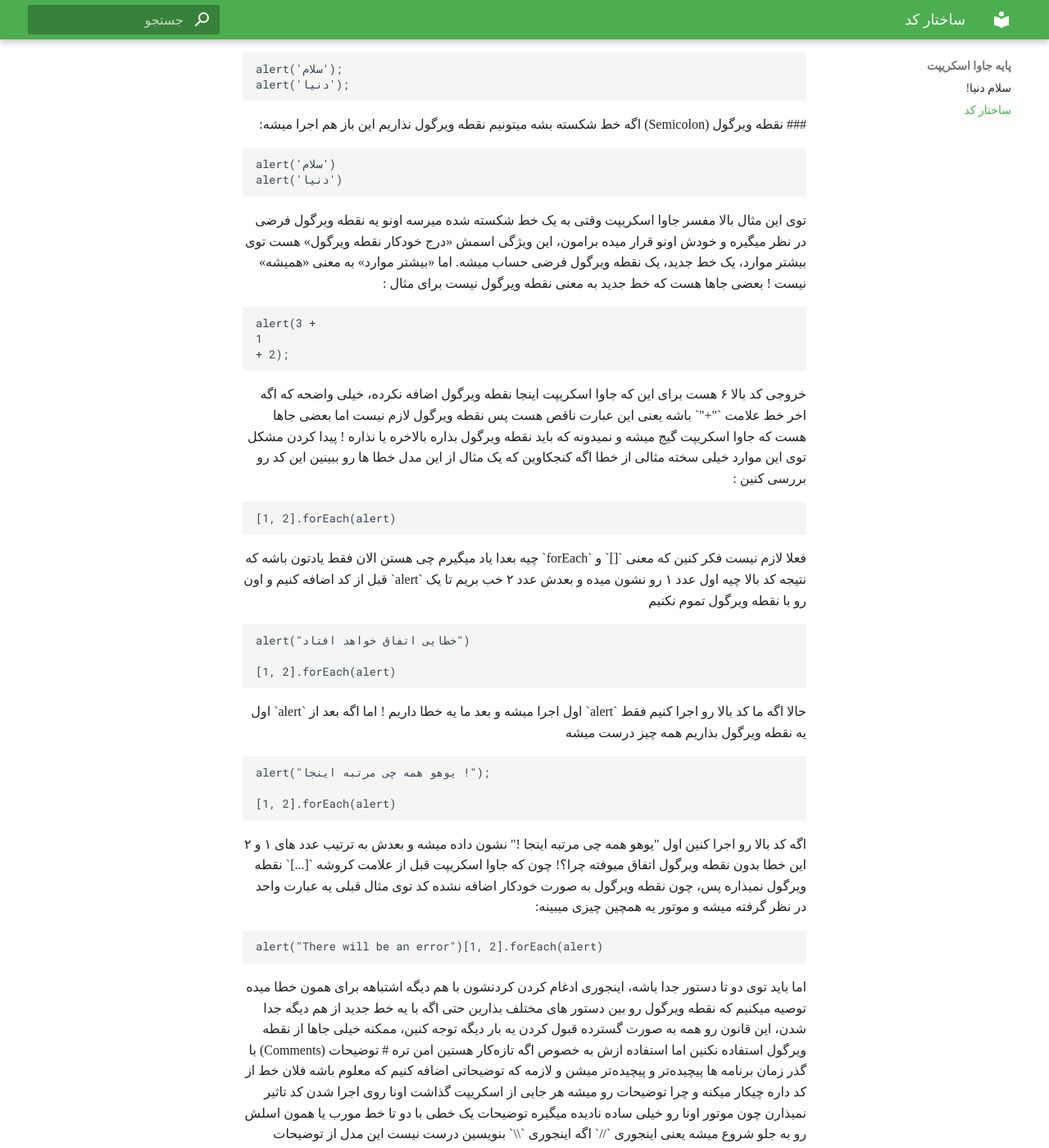
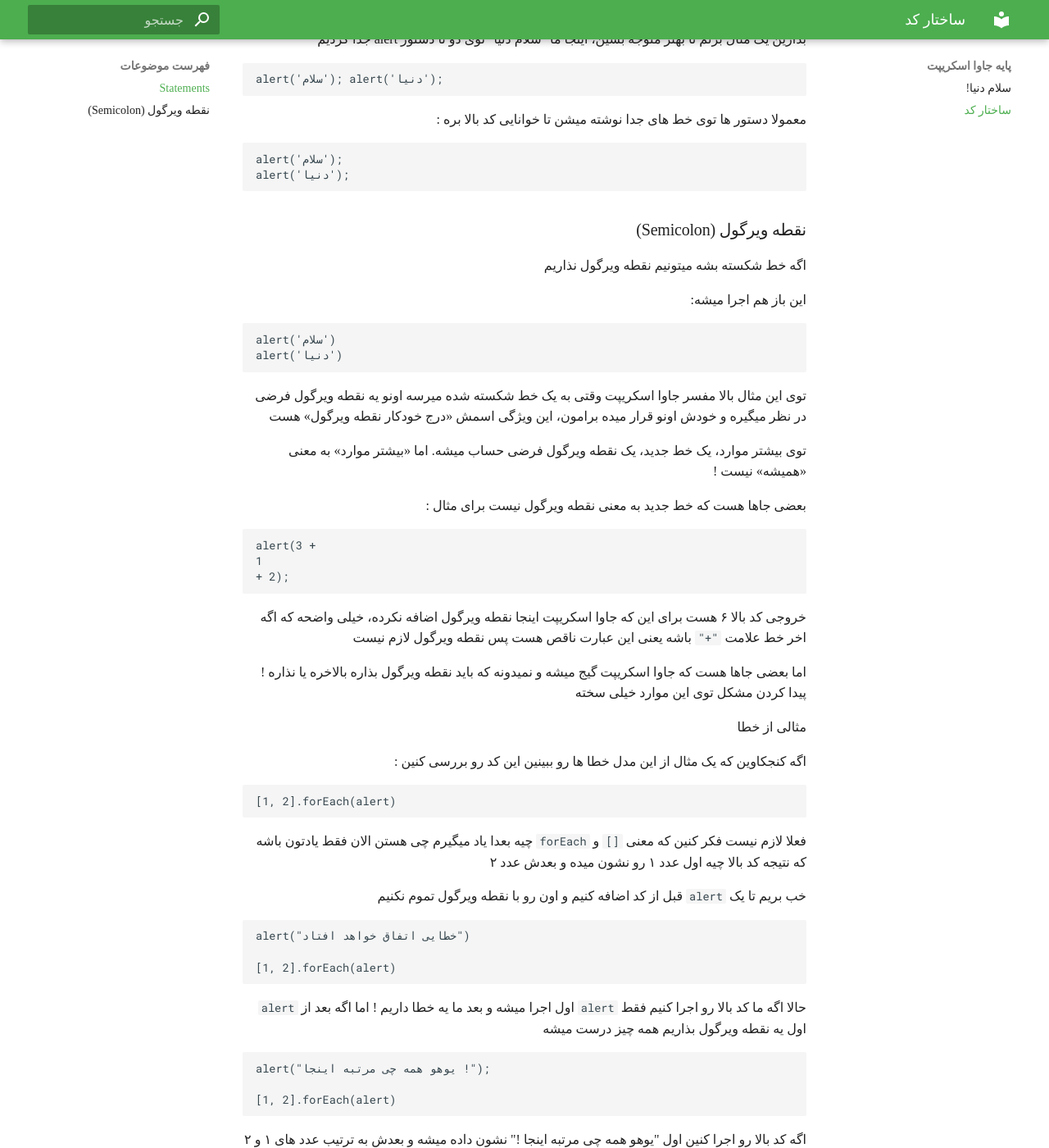
Before and after one commit to mmasoudih/javascript.info, an MkDocs documentation site: the page built from docs/part-two-javascript-fundamentals/structure.md, in a window 1280 px wide and 1400 px high, scrolled down 405 px. Shown: the whole window at 82% size. Built offline with MkDocs 1.6.1 and Material for MkDocs 9.7.7, drawn with Linux system fonts in a browser that asks for light colours; some web fonts are replaced; some of the changed text lies outside the part shown.

Commit message:
remove markup

````diff
--- a/docs/part-two-javascript-fundamentals/structure.md
+++ b/docs/part-two-javascript-fundamentals/structure.md
@@ -1,5 +1,3 @@
-<div dir="rtl">
-
 # ساختار کد
 
 اولین چیزی که ما باید یاد بگیریم ساختار یک قطعه کد هست
@@ -12,22 +10,20 @@
 
 بذارین یک مثال بزنم تا بهتر متوجه بشین، اینجا ما "سلام دنیا" توی دو تا دستور alert جدا کردیم
 
-<div dir="ltr">
+
 
 ```
 alert('سلام'); alert('دنیا');
 ```
-</div>
 
 معمولا دستور ها توی خط های جدا نوشته میشن تا خوانایی کد بالا بره :
 
-<div dir="ltr">
 
 ```
 alert('سلام');
 alert('دنیا');
 ```
-</div>
+
 
 ### نقطه ویرگول (Semicolon)
 
@@ -35,13 +31,12 @@ alert('دنیا');
 
 این باز هم اجرا میشه:
 
-<div dir="ltr">
 
 ```
 alert('سلام')
 alert('دنیا')
 ```
-</div>
+
 
 
 توی این مثال بالا مفسر جاوا اسکریپت وقتی به یک خط شکسته شده میرسه اونو یه نقطه ویرگول فرضی در نظر میگیره و خودش اونو قرار میده برامون، این ویژگی اسمش «درج خودکار نقطه ویرگول» هست
@@ -50,14 +45,13 @@ alert('دنیا')
 
 بعضی جاها هست که خط جدید به معنی نقطه ویرگول نیست برای مثال :
 
-<div dir="ltr">
 
 ```
 alert(3 +
 1
 + 2);
 ```
-</div>
+
 
 
 خروجی کد بالا ۶ هست برای این که جاوا اسکریپت اینجا نقطه ویرگول اضافه نکرده، خیلی واضحه که اگه اخر خط علامت `"+"` باشه یعنی این عبارت ناقص هست  پس نقطه ویرگول لازم نیست
@@ -68,38 +62,38 @@ alert(3 +
 
 اگه کنجکاوین که یک مثال از این مدل خطا ها رو ببینین این کد رو بررسی کنین :
 
-<div dir="ltr">
+
 
 ```
 [1, 2].forEach(alert)
 ```
-</div>
+
 
 فعلا لازم نیست فکر کنین که معنی `[]` و `forEach` چیه بعدا یاد میگیرم چی هستن الان فقط یادتون باشه که نتیجه کد بالا چیه اول عدد ۱ رو نشون میده و بعدش عدد ۲
 
 خب بریم تا یک `alert‍` قبل از کد اضافه کنیم و اون رو با نقطه ویرگول تموم نکنیم
 
-<div dir="ltr">
+
 
 ```
 alert("خطایی اتفاق خواهد افتاد")
 
 [1, 2].forEach(alert)
 ```
-</div>
+
 
 
 حالا اگه ما کد بالا رو اجرا کنیم فقط `alert` اول اجرا میشه و بعد ما یه خطا داریم !‌
 اما اگه بعد از `alert` اول یه نقطه ویرگول بذاریم همه چیز درست میشه
 
-<div dir="ltr">
+
 
 ```
 alert("یوهو همه چی مرتبه اینجا !");
 
 [1, 2].forEach(alert)
 ```
-</div>
+
 
 اگه کد بالا رو اجرا کنین اول "یوهو همه چی مرتبه اینجا !" نشون داده میشه و بعدش به ترتیب عدد های ۱ و ۲
 
@@ -107,12 +101,12 @@ alert("یوهو همه چی مرتبه اینجا !");
 
 پس، چون نقطه ویرگول به صورت خودکار اضافه نشده کد توی مثال قبلی یه عبارت واحد در نظر گرفته میشه و موتور یه همچین چیزی میبینه:
 
-<div dir="ltr">
+
 
 ```
 alert("There will be an error")[1, 2].forEach(alert)
 ```
-</div>
+
 
 اما باید توی دو تا دستور جدا باشه، اینجوری ادغام کردن کردنشون با هم دیگه اشتباهه برای همون خطا میده
 
@@ -132,7 +126,7 @@ alert("There will be an error")[1, 2].forEach(alert)
 
 این مدل از توضیحات میتونه در ادامه دستور بیاد یا این که کلا توی یک خط جدا باشه :
 
-<div dir="ltr">
+
 
 ```
  این توضیحات یک خط کامل رو گرفته //
@@ -140,11 +134,11 @@ alert('سلام');
 
 alert('دنیا'); //   این توضیحات در ادامه دستور اومدن
 ```
-</div>
+
 
 توضیحات چند خطی با یک خط مورب رو به جلو و ستاره شروع میشه و با یک ستاره و خط رو به جلو تموم میشه یعنی اینجوری :
 
-<div dir="ltr">
+
 
 ```
  /* اینجوری شروع میشه
@@ -156,13 +150,13 @@ alert('دنیا');
 
 ```
 
-</div>
+
 
 هر چی توی توضیحات بنویسیم اجرا نمیشه و نادیده گرفته میشه پس اگه ما کد هم بینش بنیوسیم اجرا نمیشه
 
 بعضی وقتا لازم میشه تا به صورت موقتی یه تیکه کد رو غیرفعال کنیم اینجوری میتونیم انجامش بدیم :‌
 
-<div dir="ltr">
+
 
 ```
 /*
@@ -171,7 +165,7 @@ alert('سلام');
 alert('دنیا');
 ```
 
-</div>
+
 
 از کلید های میانبر استفاده کنین
 
@@ -185,7 +179,7 @@ alert('دنیا');
 
 به مثال زیر توجه کنین :
 
-<div dir="ltr">
+
 
 ```
 /*
@@ -195,13 +189,9 @@ alert( 'دنیا' );
 
 ```
 
-</div>
+
 
 
 لطفا توی کداتون توضیحات بنویسین :)
 
 با نوشتن توضیحات حجم کداتون زیاد میشه ولی این مشکلی نداره ابزار های زیادی وجود داره که کدتون رو قبل از انتشار روی سرور فشرده میکنه و توضیحات رو هم پاک میکنه، پس توی اسکریپت نهایی هیچ توضیحاتی وجود نداره، توضیحات هیچ تاثیر منفی توی برنامه نداره.
-
-
-
-</div>
````
